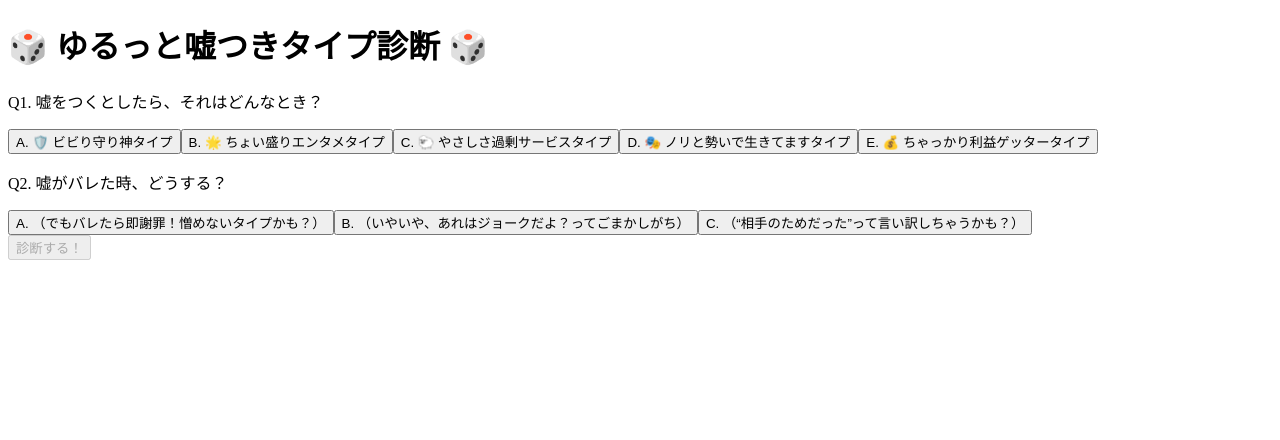
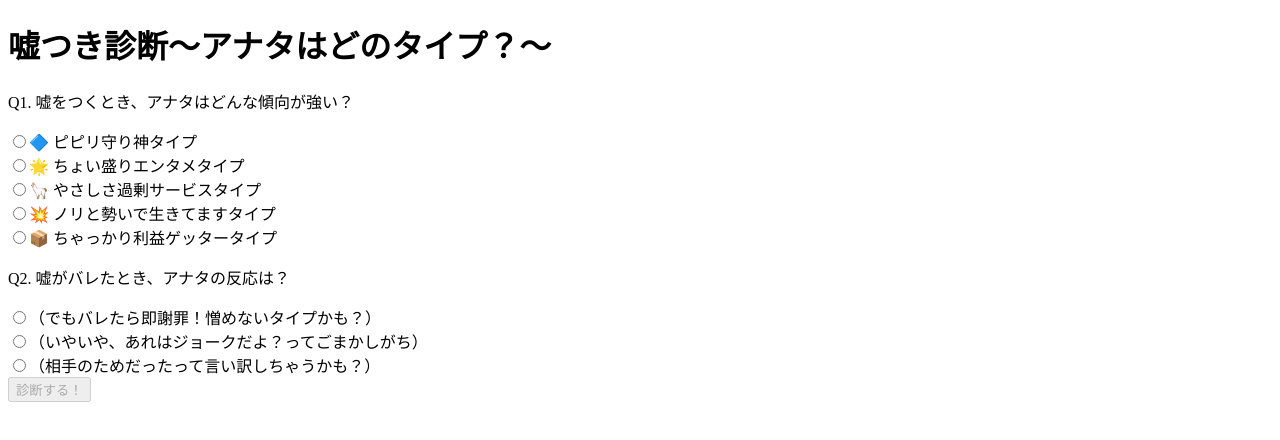
Before and after one commit to chachi77/liar-type-quiz, a Next.js app: page / in a window 1280 px wide. Shown: the top 440 px of the page. Built offline with nearby package versions, Linux system fonts and the light colour scheme.

Commit message:
Update LiarTypeQuiz.tsx

```diff
--- a/components/LiarTypeQuiz.tsx
+++ b/components/LiarTypeQuiz.tsx
@@ -1,85 +1,96 @@
 "use client";
+
 import { useState } from "react";
-import { Card, CardContent } from "@/components/ui/card";
-import { Button } from "@/components/ui/button";
+import { Card, CardContent } from "../components/ui/card";
+import { Button } from "../components/ui/button";
 
 const results = {
-  A: "🛡️ ビビり守り神タイプ：ピンチ回避のためなら多少の嘘も辞さない！でも謝るのも早い素直な一面も。",
+  A: "🔷 ピピリ守り神タイプ：ピンチ回避のためなら多少の嘘も辞さない！でも謝るのも早い素直な一面も。",
   B: "🌟 ちょい盛りエンタメタイプ：話を盛って自分を魅せたい！みんなを楽しませたいサービス精神の塊。",
-  C: "🐑 やさしさ過剰サービスタイプ：相手を傷つけたくない…その気持ちから嘘をついちゃう心優しき人。",
-  D: "🎭 ノリと勢いで生きてますタイプ：その場の空気とウケ狙いで嘘がポロリ！バレたら冷や汗…でも懲りないタイプ。",
-  E: "💰 ちゃっかり利益ゲッタータイプ：損得勘定で動くしっかり者。でもバレた時の逃げ足も早いかも？"
+  C: "🦙 やさしさ過剰サービスタイプ：相手を傷つけたくない…その気持ちから嘘をついちゃう心優しき人。",
+  D: "💥 ノリと勢いで生きてますタイプ：その場の空気とケタ狙いで嘘がボロリ！バレたら冷や汗…でも懲りないタイプ。",
+  E: "📦 ちゃっかり利益ゲッタータイプ：損得勘定で動くしっかり者。でもバレた時の逃げ足も早いかも？"
 };
 
 const reactions = {
   A: "（でもバレたら即謝罪！憎めないタイプかも？）",
   B: "（いやいや、あれはジョークだよ？ってごまかしがち）",
-  C: "（“相手のためだった”って言い訳しちゃうかも？）"
+  C: "（相手のためだったって言い訳しちゃうかも？）"
 };
 
 export default function LiarTypeQuiz() {
   const [q1, setQ1] = useState("");
   const [q2, setQ2] = useState("");
-  const [result, setResult] = useState<{ type: string; reaction: string; notice: string } | null>(null);
-
+  const [result, setResult] = useState<{
+    type: string;
+    reaction: string;
+    notice: string;
+  } | null>(null);
 
   const handleSubmit = () => {
     if (q1 && q2) {
       setResult({
-      type: q1,
+        type: results[q1 as keyof typeof results].split("：")[0],
         reaction: reactions[q2 as keyof typeof reactions],
         notice: results[q1 as keyof typeof results]
       });
     }
   };
 
+  return (
+    <div className="px-4 max-w-xl mx-auto">
+      <h1 className="text-xl font-bold mb-4">嘘つき診断〜アナタはどのタイプ？〜</h1>
 
-  return (
-    <div className="p-4 max-w-xl mx-auto">
-      <h1 className="text-xl font-bold mb-4">🎲 ゆるっと嘘つきタイプ診断 🎲</h1>
-
-      <Card className="mb-4">
-        <CardContent className="p-4 space-y-2">
-          <p>Q1. 嘘をつくとしたら、それはどんなとき？</p>
+      <div className="mb-6 space-y-2">
+        <p>Q1. 嘘をつくとき、アナタはどんな傾向が強い？</p>
         {["A", "B", "C", "D", "E"].map((opt) => (
-            <Button
-              key={opt}
-              variant={q1 === opt ? "default" : "outline"}
-              onClick={() => setQ1(opt)}
-            >
-              {opt}. {results[opt].split("：")[0]}
-            </Button>
-          ))}
+          <Card key={opt}>
+            <CardContent>
+              <label>
+                <input
+                  type="radio"
+                  name="q1"
+                  value={opt}
+                  onChange={(e) => setQ1(e.target.value)}
+                  checked={q1 === opt}
+                />
+                {results[opt as keyof typeof results].split("：")[0]}
+              </label>
             </CardContent>
           </Card>
+        ))}
+      </div>
 
-      <Card className="mb-4">
-        <CardContent className="p-4 space-y-2">
-          <p>Q2. 嘘がバレた時、どうする？</p>
+      <div className="mb-6 space-y-2">
+        <p>Q2. 嘘がバレたとき、アナタの反応は？</p>
         {["A", "B", "C"].map((opt) => (
-            <Button
-              key={opt}
-              variant={q2 === opt ? "default" : "outline"}
-              onClick={() => setQ2(opt)}
-            >
-              {opt}. {reactions[opt]}
-            </Button>
-          ))}
+          <Card key={opt}>
+            <CardContent>
+              <label>
+                <input
+                  type="radio"
+                  name="q2"
+                  value={opt}
+                  onChange={(e) => setQ2(e.target.value)}
+                  checked={q2 === opt}
+                />
+                {reactions[opt as keyof typeof reactions]}
+              </label>
             </CardContent>
           </Card>
+        ))}
+      </div>
 
-      <Button className="w-full mb-4" onClick={handleSubmit} disabled={!q1 || !q2}>
+      <Button className="w-full" onClick={handleSubmit} disabled={!q1 || !q2}>
         診断する！
       </Button>
 
       {result && (
-        <Card>
-          <CardContent className="p-4">
-            <h2 className="text-lg font-semibold mb-2">あなたの嘘つきタイプは…</h2>
-            <p>{result.type}</p>
+        <div className="mt-6">
+          <div className="text-sm font-semibold text-muted-foreground mb-1">アナタの嘘つきタイプは…</div>
+          <div className="text-lg font-bold">{result.type}：{result.notice}</div>
           <p className="text-sm text-muted-foreground mt-2">{result.reaction}</p>
-          </CardContent>
-        </Card>
+        </div>
       )}
     </div>
   );
```
Lines whose indentation alone changed are shown as unchanged.
